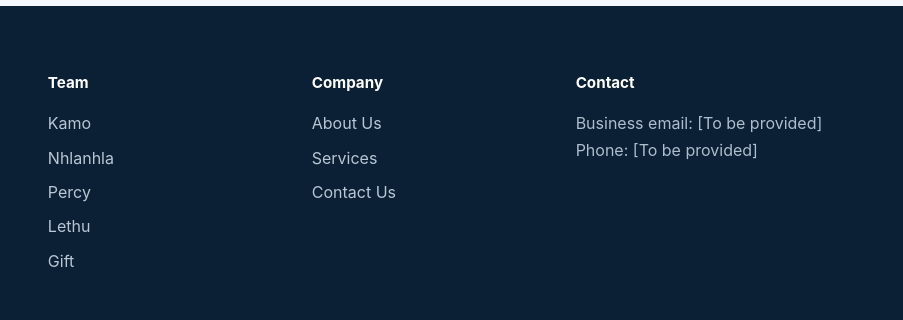
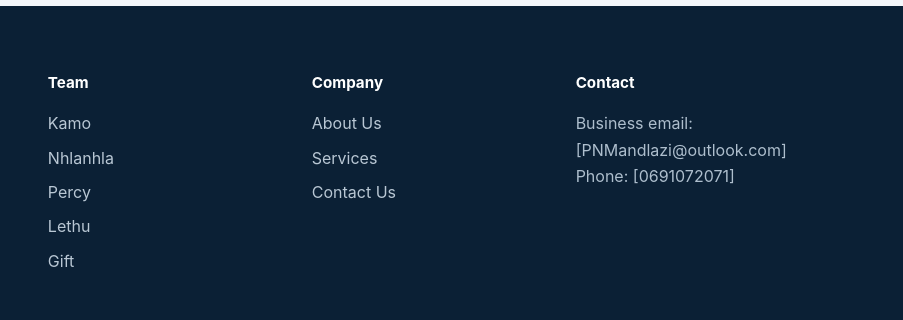
Before and after one commit to Nikholethu/innovators, a plain HTML site: page team/percy.html in a window 1280 px wide. Shown: the part 2513-2833 px from the top of the page, 377-1280 px from the left. Drawn offline with Linux system fonts and the light colour scheme.

Commit message:
Modify footer contact details in percy.html
Updated contact information in the footer.

```diff
--- a/team/percy.html
+++ b/team/percy.html
@@ -12,4 +12,4 @@
 <h3>Areas of Interest</h3><ul class="check-list"><li>Cyber Security Specialist</li><li>Privacy and security tooling</li><li>Self-hosting and local AI</li><li>Web development and client-facing technical documentation</li></ul>
 
 <h3>Responsibilities in THE INNOVATORS</h3><ul class="check-list"><li>Leading the technology direction and IT planning for the cooperative</li><li>Overseeing IT support and technical solutions delivered under THE INNOVATORS</li><li>Maintaining the cooperative's website and digital presence</li><li>Coordinating technical work across team members and reviewing solution quality</li></ul></article></div></section><section class="section section-light"><div class="container"><a class="btn btn-outline" href="../team.html">Back to Team</a></div></section></main>
-<footer class="site-footer"><div class="container"><div class="footer-grid"><div><a class="brand" href="../index.html"><span class="brand-mark">TI</span><span>THE INNOVATORS</span></a><p>Technology-focused solutions for learners, businesses and communities.</p></div><div><h3 class="footer-title">Team</h3><ul class="footer-links"><li><a href="kamo.html">Kamo</a></li><li><a href="nhlanhla.html">Nhlanhla</a></li><li><a href="percy.html">Percy</a></li><li><a href="lethu.html">Lethu</a></li><li><a href="gift.html">Gift</a></li></ul></div><div><h3 class="footer-title">Company</h3><ul class="footer-links"><li><a href="../about.html">About Us</a></li><li><a href="../services.html">Services</a></li><li><a href="../contact.html">Contact Us</a></li></ul></div><div><h3 class="footer-title">Contact</h3><p>Business email: [To be provided]<br>Phone: [To be provided]</p></div></div><div class="footer-bottom">&copy; <span data-current-year></span> THE INNOVATORS. All rights reserved.</div></div></footer><script src="../assets/js/script.js"></script></body></html>
+<footer class="site-footer"><div class="container"><div class="footer-grid"><div><a class="brand" href="../index.html"><span class="brand-mark">TI</span><span>THE INNOVATORS</span></a><p>Technology-focused solutions for learners, businesses and communities.</p></div><div><h3 class="footer-title">Team</h3><ul class="footer-links"><li><a href="kamo.html">Kamo</a></li><li><a href="nhlanhla.html">Nhlanhla</a></li><li><a href="percy.html">Percy</a></li><li><a href="lethu.html">Lethu</a></li><li><a href="gift.html">Gift</a></li></ul></div><div><h3 class="footer-title">Company</h3><ul class="footer-links"><li><a href="../about.html">About Us</a></li><li><a href="../services.html">Services</a></li><li><a href="../contact.html">Contact Us</a></li></ul></div><div><h3 class="footer-title">Contact</h3><p>Business email: [PNMandlazi@outlook.com]<br>Phone: [0691072071]</p></div></div><div class="footer-bottom">&copy; <span data-current-year></span> THE INNOVATORS. All rights reserved.</div></div></footer><script src="../assets/js/script.js"></script></body></html>
```
